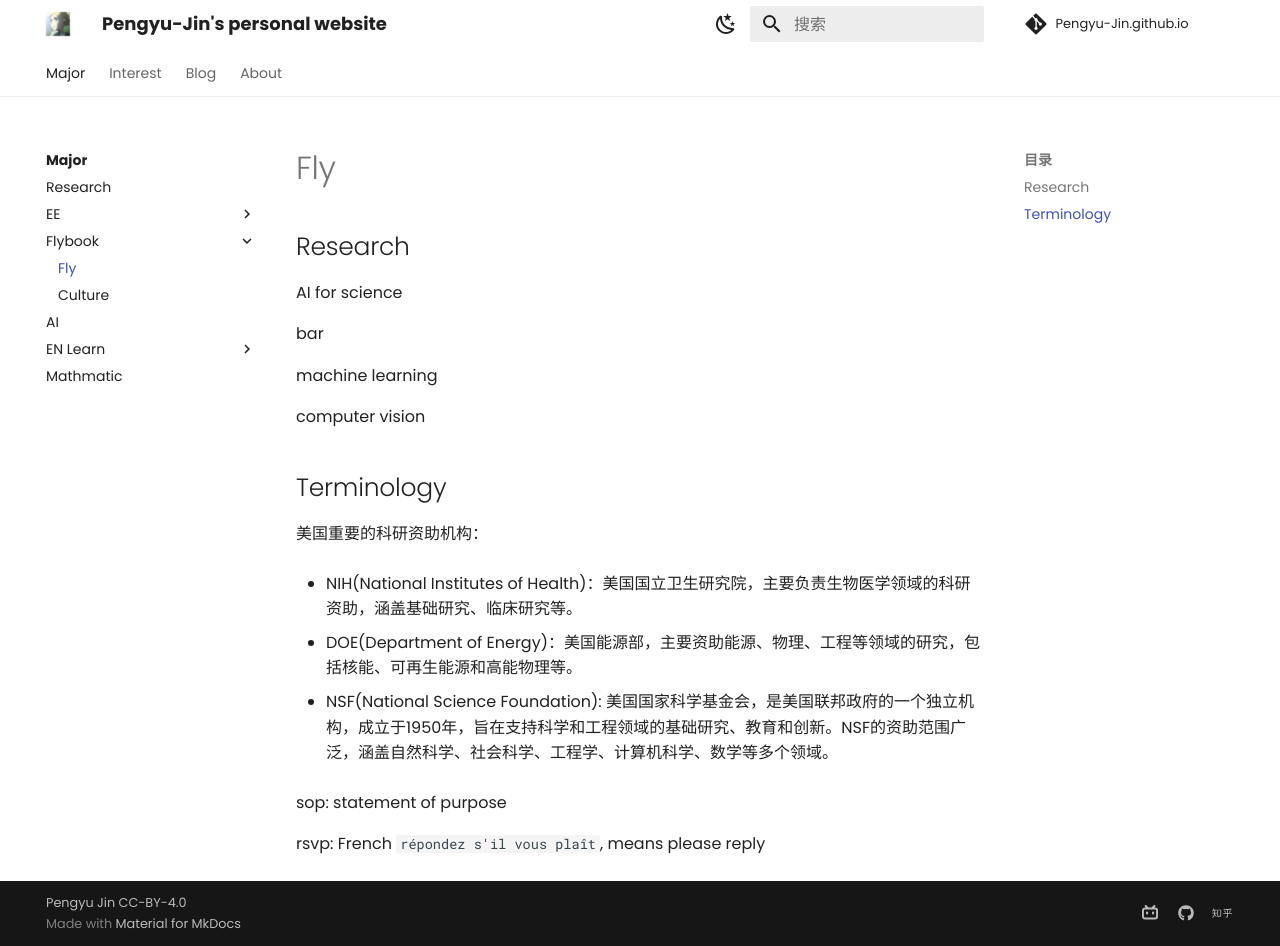
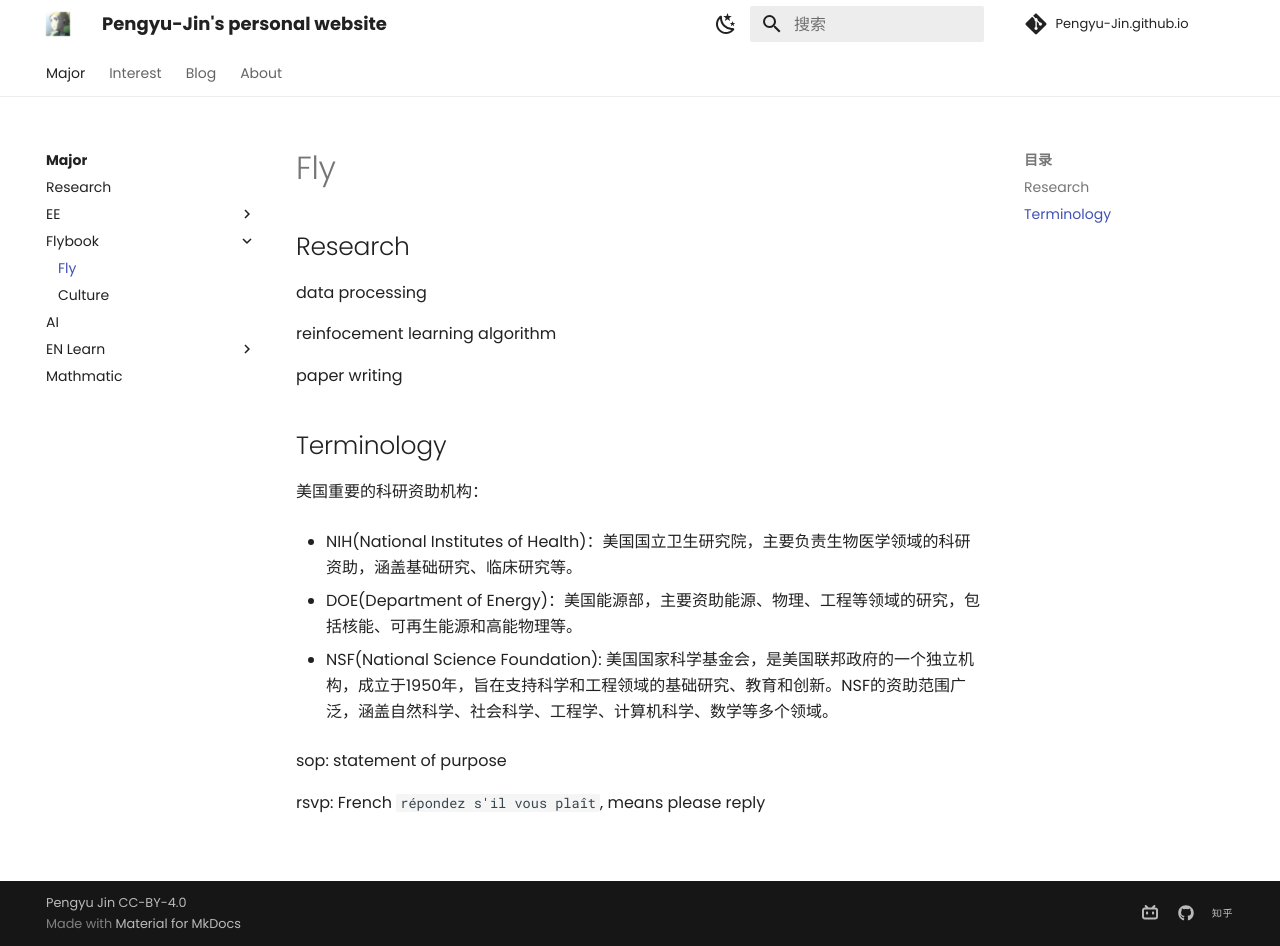
Before and after one commit to Pengyu-Jin/Pengyu-Jin.github.io, an MkDocs documentation site: the page built from docs/major/flybook/fly.md, in a window 1280 px wide and 946 px high. Built offline with MkDocs 1.6.1 and Material for MkDocs 9.7.7, drawn with Linux system fonts in a browser that asks for light colours; comment, search, counter and statistics services are not loaded.

Commit message:
20250225

```diff
--- a/docs/major/flybook/fly.md
+++ b/docs/major/flybook/fly.md
@@ -1,12 +1,11 @@
 ## Research
 
-AI for science
+data processing
 
-bar
+reinfocement learning algorithm
 
-machine learning
+paper writing
 
-computer vision
 
 
 
```
Also changed, not shown: docs/major/research/research.md (+0 -2 lines).
